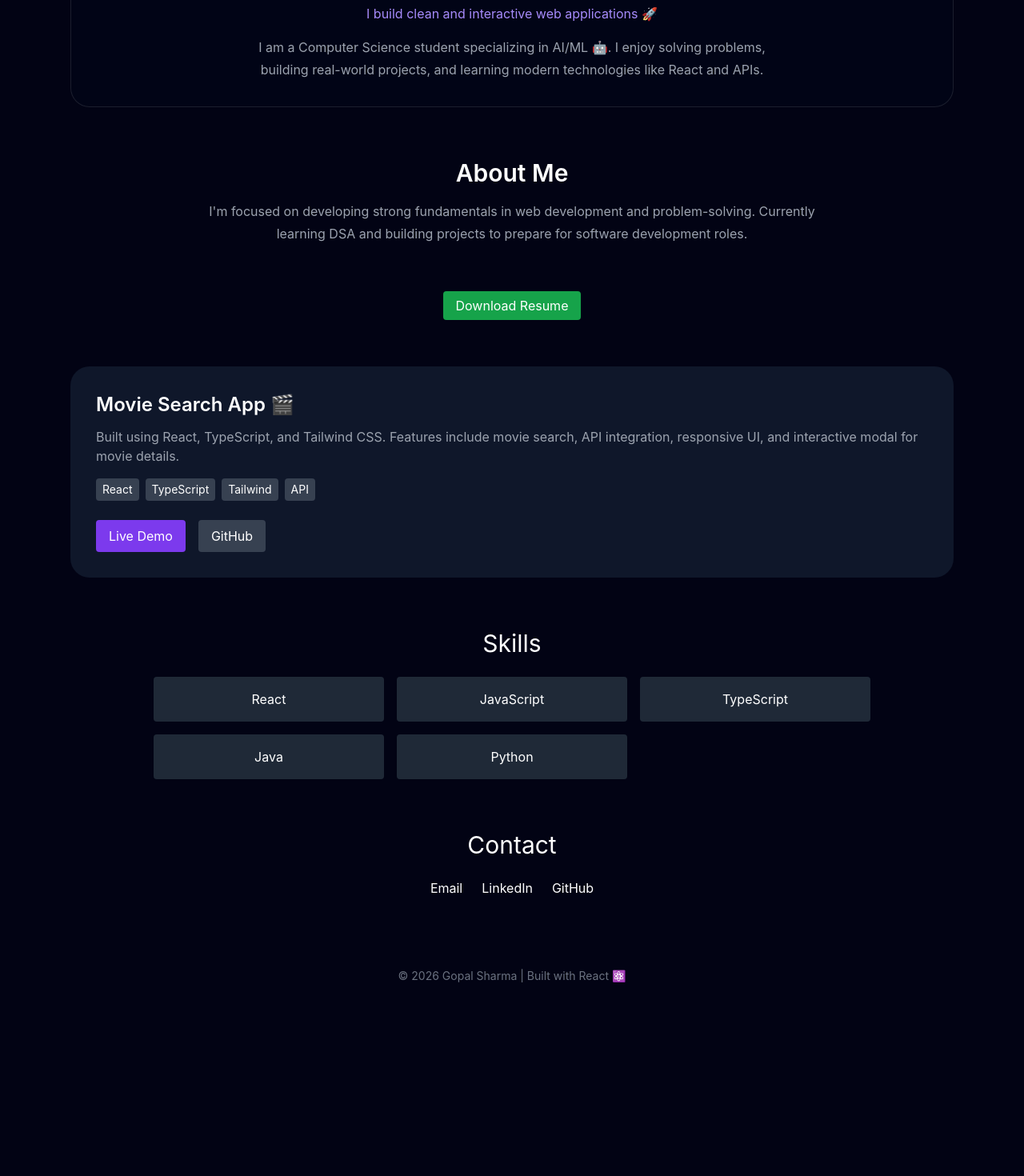
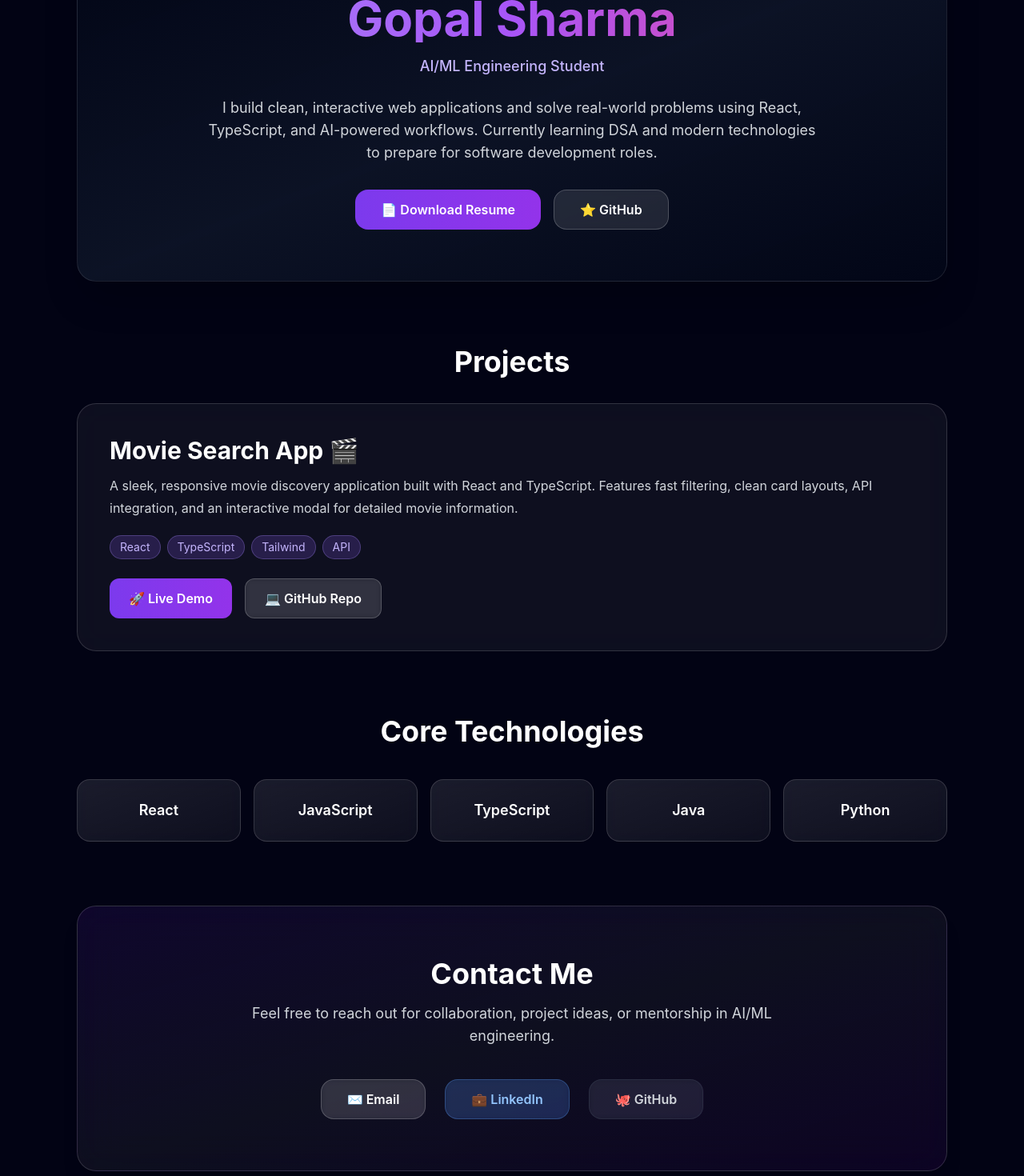
Before and after one commit to gopalshrmaa/Portfolio, a React (Vite) app: page / in a window 1280 px wide. Shown: the part 120-1590 px from the top of the page at 80% size. Before the commit the page ends 1390 px from the top, so only its background shows below. Built offline with nearby package versions, Linux system fonts and the light colour scheme.

Commit message:
Added resume button and improved UI

```diff
--- a/src/App.tsx
+++ b/src/App.tsx
@@ -5,155 +5,202 @@ const fadeIn = {
   visible: { opacity: 1, y: 0 },
 };
 
+const scaleUp = {
+  hidden: { opacity: 0, scale: 0.95 },
+  visible: { opacity: 1, scale: 1 },
+};
+
 const skillList = ["React", "JavaScript", "TypeScript", "Java", "Python"];
 
 function App() {
   return (
     <div className="min-h-screen bg-[#020314] text-white">
-      <div className="mx-auto max-w-6xl px-6 py-10 space-y-16">
-
-        {/* HERO */}
+      <div className="mx-auto max-w-6xl px-6 py-12 sm:px-8">
+        {/* HERO SECTION */}
         <motion.header
           initial="hidden"
           animate="visible"
           variants={fadeIn}
-          transition={{ duration: 0.9 }}
-          className="rounded-3xl border border-white/10 bg-slate-950/80 p-8 text-center"
+          transition={{ duration: 0.9, delay: 0.1 }}
+          className="relative rounded-3xl border border-white/10 bg-gradient-to-br from-slate-950/95 via-slate-900/80 to-slate-950/95 backdrop-blur-md p-12 sm:p-16 text-center shadow-2xl mb-20"
         >
-          <h1 className="text-4xl font-bold">Gopal Sharma</h1>
+          {/* Gradient Name */}
+          <h1 className="text-5xl sm:text-6xl font-bold bg-gradient-to-r from-violet-400 via-purple-500 to-pink-500 bg-clip-text text-transparent">
+            Gopal Sharma
+          </h1>
 
-          <p className="mt-3 text-violet-400">
-            I build clean and interactive web applications 🚀
+          <p className="mt-4 text-lg text-violet-300 font-medium">
+            AI/ML Engineering Student
           </p>
 
-          <p className="mt-4 text-gray-400 max-w-2xl mx-auto leading-7">
-            I am a Computer Science student specializing in AI/ML 🤖.
-            I enjoy solving problems, building real-world projects, and learning modern technologies like React and APIs.
+          <p className="mt-6 text-gray-300 max-w-3xl mx-auto leading-8 text-base sm:text-lg">
+            I build clean, interactive web applications and solve real-world problems using React, TypeScript, and AI-powered workflows. Currently learning DSA and modern technologies to prepare for software development roles.
           </p>
+
+          {/* Action Buttons */}
+          <div className="flex flex-col sm:flex-row gap-4 justify-center mt-8">
+            {/* Download Resume Button */}
+            <a
+              href="/public/GOPALresume.pdf"
+              download
+              className="inline-flex items-center justify-center px-8 py-3 bg-gradient-to-r from-violet-600 to-purple-600 hover:from-violet-500 hover:to-purple-500 text-white font-semibold rounded-2xl transition duration-300 hover:shadow-lg hover:shadow-violet-500/30 hover:scale-105 transform"
+            >
+              📄 Download Resume
+            </a>
+
+            {/* GitHub Button */}
+            <a
+              href="https://github.com/gopal-shrma"
+              target="_blank"
+              rel="noopener noreferrer"
+              className="inline-flex items-center justify-center px-8 py-3 bg-white/10 hover:bg-white/20 border border-white/20 hover:border-white/40 text-white font-semibold rounded-2xl transition duration-300 hover:shadow-lg hover:scale-105 transform backdrop-blur-sm"
+            >
+              ⭐ GitHub
+            </a>
+          </div>
         </motion.header>
 
-        {/* ABOUT */}
-        <section>
-          <div className="max-w-3xl mx-auto text-center">
-            <h2 className="text-3xl font-semibold mb-4">About Me</h2>
-            <p className="text-gray-400 leading-7">
-              I'm focused on developing strong fundamentals in web development and problem-solving.
-              Currently learning DSA and building projects to prepare for software development roles.
-            </p>
-          </div>
+        {/* PROJECTS SECTION */}
+        <section id="projects" className="mb-20">
+          <motion.div
+            initial="hidden"
+            whileInView="visible"
+            viewport={{ once: true, amount: 0.2 }}
+            variants={fadeIn}
+            transition={{ duration: 0.8, delay: 0.1 }}
+          >
+            <h2 className="text-4xl font-bold mb-8 text-center">Projects</h2>
+
+            <motion.div
+              variants={scaleUp}
+              initial="hidden"
+              whileInView="visible"
+              viewport={{ once: true, amount: 0.2 }}
+              whileHover={{ scale: 1.02 }}
+              className="relative rounded-3xl border border-white/15 bg-white/5 backdrop-blur-xl p-8 sm:p-10 hover:border-white/30 transition duration-300 hover:shadow-2xl hover:shadow-violet-500/10"
+            >
+              <h3 className="text-2xl sm:text-3xl font-bold mb-3">Movie Search App 🎬</h3>
+
+              <p className="text-gray-300 mb-5 leading-7">
+                A sleek, responsive movie discovery application built with React and TypeScript. Features fast filtering, clean card layouts, API integration, and an interactive modal for detailed movie information.
+              </p>
+
+              {/* Tech Tags */}
+              <div className="flex flex-wrap gap-2 mb-6">
+                {["React", "TypeScript", "Tailwind", "API"].map((tech) => (
+                  <span
+                    key={tech}
+                    className="px-3 py-1 bg-violet-500/20 border border-violet-400/30 text-violet-300 text-sm rounded-full hover:bg-violet-500/30 transition"
+                  >
+                    {tech}
+                  </span>
+                ))}
+              </div>
+
+              {/* Action Buttons */}
+              <div className="flex flex-col sm:flex-row gap-4">
+                <a
+                  href="https://movie-app-livid-two.vercel.app/"
+                  target="_blank"
+                  rel="noopener noreferrer"
+                  className="inline-flex items-center justify-center px-6 py-3 bg-gradient-to-r from-violet-600 to-purple-600 hover:from-violet-500 hover:to-purple-500 text-white font-semibold rounded-xl transition duration-300 hover:shadow-lg hover:scale-105 transform"
+                >
+                  🚀 Live Demo
+                </a>
+
+                <a
+                  href="https://github.com/gopal-shrma/movie-app"
+                  target="_blank"
+                  rel="noopener noreferrer"
+                  className="inline-flex items-center justify-center px-6 py-3 bg-white/10 hover:bg-white/20 border border-white/20 hover:border-white/40 text-white font-semibold rounded-xl transition duration-300 hover:scale-105 transform backdrop-blur-sm"
+                >
+                  💻 GitHub Repo
+                </a>
+              </div>
+            </motion.div>
+          </motion.div>
         </section>
 
-        <center>
-          <a
-              href="/Gopal_Resume.pdf"
-              download
-              className="bg-green-600 px-4 py-2 rounded hover:bg-green-500 transition"
-            >
-              Download Resume
-            </a>
-        </center>
-        {/* PROJECT */}
-        <section>
+        {/* SKILLS SECTION */}
+        <section id="skills" className="mb-20">
           <motion.div
+            initial="hidden"
+            whileInView="visible"
+            viewport={{ once: true, amount: 0.2 }}
             variants={fadeIn}
+            transition={{ duration: 0.8, delay: 0.1 }}
+          >
+            <h2 className="text-4xl font-bold mb-10 text-center">Core Technologies</h2>
+
+            <div className="grid grid-cols-2 md:grid-cols-3 lg:grid-cols-5 gap-4">
+              {skillList.map((skill, index) => (
+                <motion.div
+                  key={skill}
+                  initial={{ opacity: 0, y: 20 }}
+                  whileInView={{ opacity: 1, y: 0 }}
+                  viewport={{ once: true }}
+                  transition={{ delay: index * 0.1 }}
+                  whileHover={{ scale: 1.05, y: -5 }}
+                  className="rounded-2xl border border-white/15 bg-gradient-to-br from-white/10 to-white/5 backdrop-blur-md p-6 text-center hover:border-violet-400/50 transition duration-300 hover:shadow-lg hover:shadow-violet-500/10"
+                >
+                  <p className="font-semibold text-lg text-white">{skill}</p>
+                </motion.div>
+              ))}
+            </div>
+          </motion.div>
+        </section>
+
+        {/* CONTACT SECTION */}
+        <section id="contact" className="mb-20">
+          <motion.div
             initial="hidden"
-            animate="visible"
-            className="rounded-3xl bg-slate-900 p-8"
+            whileInView="visible"
+            viewport={{ once: true, amount: 0.2 }}
+            variants={fadeIn}
+            transition={{ duration: 0.8, delay: 0.1 }}
+            className="relative rounded-3xl border border-white/15 bg-gradient-to-br from-violet-950/30 via-white/5 to-purple-950/20 backdrop-blur-xl p-12 sm:p-16 text-center shadow-xl"
           >
-            <h2 className="text-2xl font-semibold">Movie Search App 🎬</h2>
-
-            <p className="text-gray-400 mt-3">
-              Built using React, TypeScript, and Tailwind CSS. Features include movie search,
-              API integration, responsive UI, and interactive modal for movie details.
+            <h2 className="text-4xl font-bold mb-4">Contact Me</h2>
+            <p className="text-gray-300 mb-10 max-w-2xl mx-auto text-lg">
+              Feel free to reach out for collaboration, project ideas, or mentorship in AI/ML engineering.
             </p>
 
-            {/* TECH TAGS */}
-            <div className="flex gap-2 mt-4 flex-wrap">
-              <span className="bg-gray-700 px-2 py-1 text-sm rounded">React</span>
-              <span className="bg-gray-700 px-2 py-1 text-sm rounded">TypeScript</span>
-              <span className="bg-gray-700 px-2 py-1 text-sm rounded">Tailwind</span>
-              <span className="bg-gray-700 px-2 py-1 text-sm rounded">API</span>
-            </div>
+            <div className="flex flex-col sm:flex-row justify-center gap-6 flex-wrap">
+              {/* Email */}
+              <a
+                href="mailto:mrgopal10101@gmail.com"
+                className="inline-flex items-center justify-center px-8 py-3 rounded-2xl bg-white/10 hover:bg-white/20 border border-white/20 hover:border-white/40 text-white font-semibold transition duration-300 hover:shadow-lg hover:scale-105 transform backdrop-blur-sm"
+              >
+                ✉️ Email
+              </a>
 
-            <div className="flex gap-4 mt-6 flex-wrap">
+              {/* LinkedIn */}
               <a
-                href="https://movie-app-livid-two.vercel.app/"
+                href="https://linkedin.com/in/gopal-sharma-42aba0256/"
                 target="_blank"
                 rel="noopener noreferrer"
-                className="bg-violet-600 px-4 py-2 rounded hover:bg-violet-500 transition hover:scale-105"
+                className="inline-flex items-center justify-center px-8 py-3 rounded-2xl bg-blue-500/20 hover:bg-blue-500/30 border border-blue-400/30 hover:border-blue-400/60 text-blue-300 font-semibold transition duration-300 hover:shadow-lg hover:shadow-blue-500/20 hover:scale-105 transform backdrop-blur-sm"
               >
-                Live Demo
+                💼 LinkedIn
               </a>
 
+              {/* GitHub */}
               <a
-                href="https://github.com/gopal-shrma/movie-app"
+                href="https://github.com/gopal-shrma"
                 target="_blank"
                 rel="noopener noreferrer"
-                className="bg-gray-700 px-4 py-2 rounded hover:bg-gray-600 transition hover:scale-105"
+                className="inline-flex items-center justify-center px-8 py-3 rounded-2xl bg-gray-700/30 hover:bg-gray-700/50 border border-gray-600/30 hover:border-gray-500/60 text-gray-300 font-semibold transition duration-300 hover:shadow-lg hover:scale-105 transform backdrop-blur-sm"
               >
-                GitHub
+                🐙 GitHub
               </a>
             </div>
           </motion.div>
         </section>
 
-        {/* SKILLS */}
-        <section>
-          <h2 className="text-3xl mb-6 text-center">Skills</h2>
-
-          <div className="grid grid-cols-2 md:grid-cols-3 gap-4 max-w-4xl mx-auto">
-            {skillList.map((skill) => (
-              <div
-                key={skill}
-                className="bg-gray-800 p-4 rounded text-center hover:scale-105 transition"
-              >
-                {skill}
-              </div>
-            ))}
-          </div>
-        </section>
-
-        {/* CONTACT */}
-        <section className="text-center">
-          <h2 className="text-3xl mb-6">Contact</h2>
-
-          <div className="flex flex-wrap justify-center gap-6 items-center">
-
-            <a
-              href="mailto:mrgopal10101@gmail.com"
-              className="hover:text-violet-400 transition"
-            >
-              Email
-            </a>
-
-            <a
-              href="https://linkedin.com/in/gopal-sharma-42aba0256/"
-              target="_blank"
-              rel="noopener noreferrer"
-              className="hover:text-violet-400 transition"
-            >
-              LinkedIn
-            </a>
-
-            <a
-              href="https://github.com/gopal-shrma"
-              target="_blank"
-              rel="noopener noreferrer"
-              className="hover:text-violet-400 transition"
-            >
-              GitHub
-            </a>
-
-
-
-          </div>
-        </section>
-
         {/* FOOTER */}
-        <footer className="text-center text-gray-500 text-sm pt-6">
-          © 2026 Gopal Sharma | Built with React ⚛️
+        <footer className="text-center text-gray-400 text-sm py-8 border-t border-white/10">
+          © 2026 Gopal Sharma | Built with React ⚛️ & Tailwind CSS
         </footer>
-
       </div>
     </div>
   );
```
Also changed, not shown: 2 other files (tests, documents, lock files or other folders).
